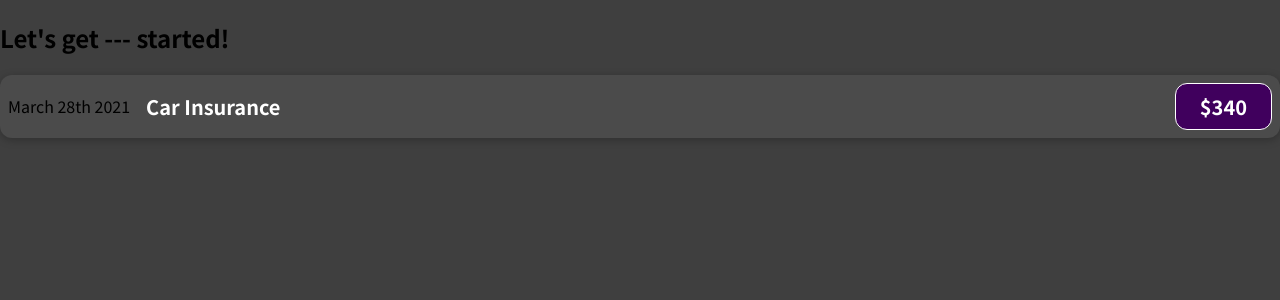
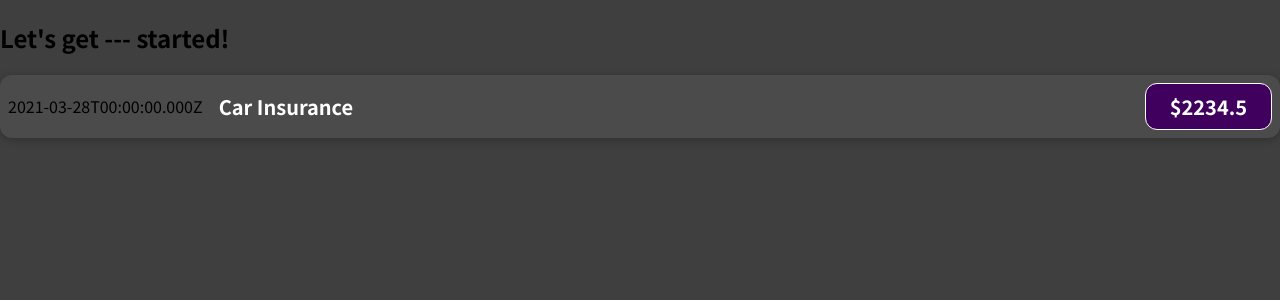
Before and after one commit to anuragpatle/MyReactPractice, a JavaScript app in the folder 01-starting-setup/: page / in a window 1280 px wide. Shown: the top 300 px of the page. Built offline with nearby package versions, Linux system fonts and the light colour scheme.

Commit message:
accessing dynamic values inside components

```diff
--- a/01-starting-setup/src/components/ExpenseItem.js
+++ b/01-starting-setup/src/components/ExpenseItem.js
@@ -1,13 +1,19 @@
 import './ExpenseItem.css'
 
 function ExpenseItem() {
+
+	const expenseDate = new Date(2021, 2, 28);
+	const expenseTitle = 'Car Insurance';
+	const expenseAmount = 2234.5;
+
+
 	return (
 
 		<div className="expense-item">
-			<div>March 28th 2021</div>
+			<div>{expenseDate.toISOString()}</div>
 			<div className="expense-item__description">
-				<h2>Car Insurance</h2>
-				<div className="expense-item__price" >$340</div>
+				<h2>{expenseTitle}</h2>
+				<div className="expense-item__price" >${expenseAmount}</div>
 			</div>
 		</div>
 
```
